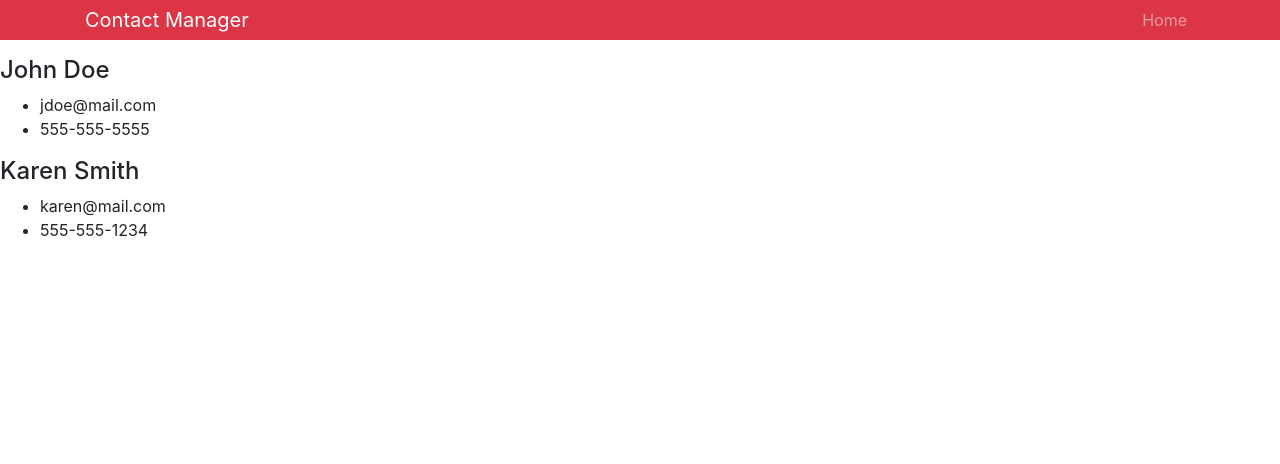
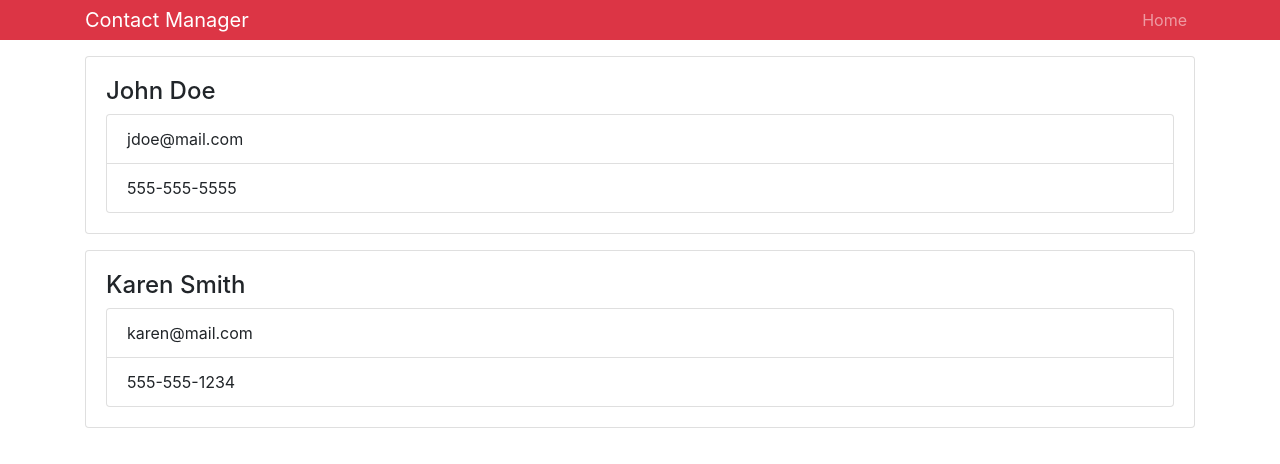
Before and after one commit to BCombs/contactmanager, a React (Create React App) app: page / in a window 1280 px wide. Shown: the top 464 px of the page. Built offline with nearby package versions, Linux system fonts and the light colour scheme.

Commit message:
added styling to Contact component

```diff
--- a/src/App.js
+++ b/src/App.js
@@ -10,8 +10,10 @@
     return (
       <div className="App">
         <Header branding="Contact Manager"/>
-        <Contact name="John Doe" email="jdoe@mail.com" phone="555-555-5555"/>
-        <Contact name="Karen Smith" email="karen@mail.com" phone="555-555-1234"/>
+        <div className="container">
+          <Contact name="John Doe" email="jdoe@mail.com" phone="555-555-5555"/>
+          <Contact name="Karen Smith" email="karen@mail.com" phone="555-555-1234"/>
+        </div>
       </div>
     );
   }
--- a/src/components/Contact.js
+++ b/src/components/Contact.js
@@ -5,11 +5,11 @@
   render() {
       const { name, email, phone } = this.props;
     return (
-      <div>
+      <div className="card card-body mb-3">
         <h4>{name}</h4>
-        <ul>
-            <li>{email}</li>
-            <li>{phone}</li>
+        <ul className="list-group">
+            <li className="list-group-item">{email}</li>
+            <li className="list-group-item">{phone}</li>
         </ul>
       </div>
     )
```
